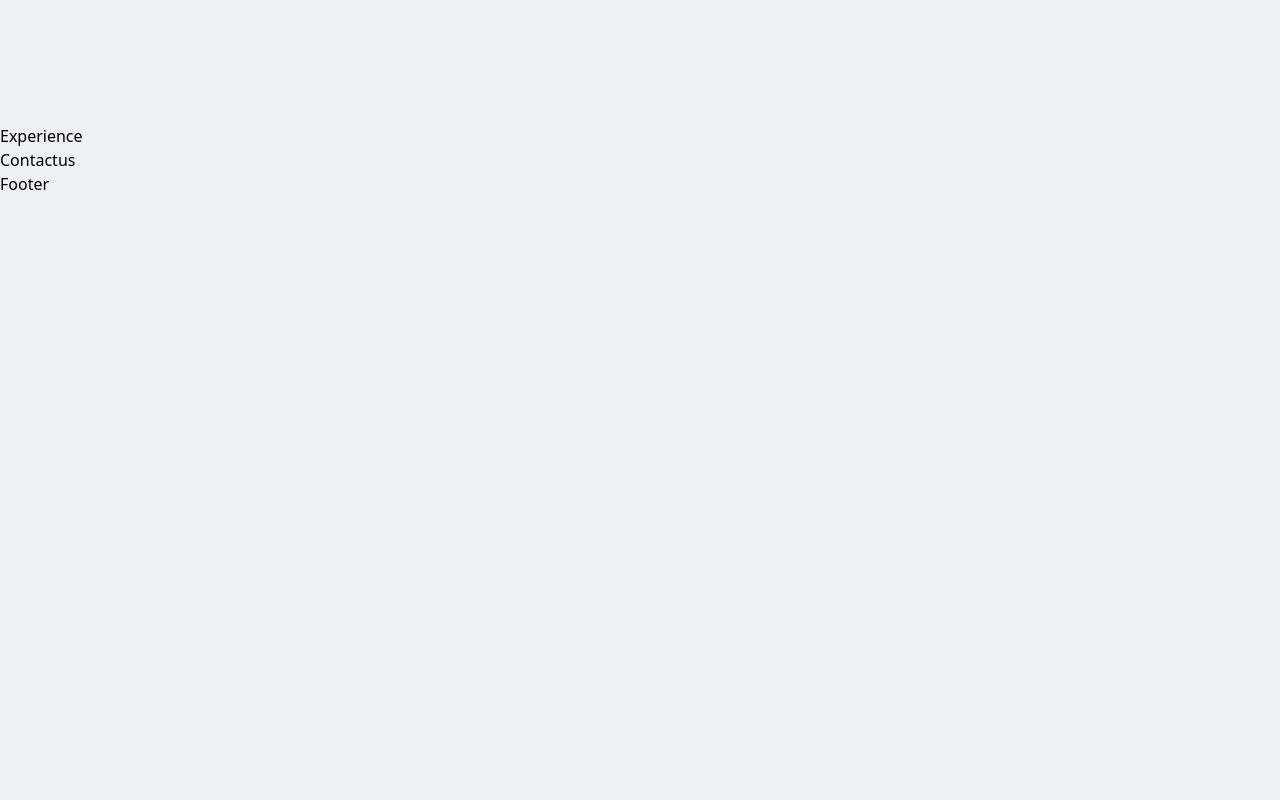
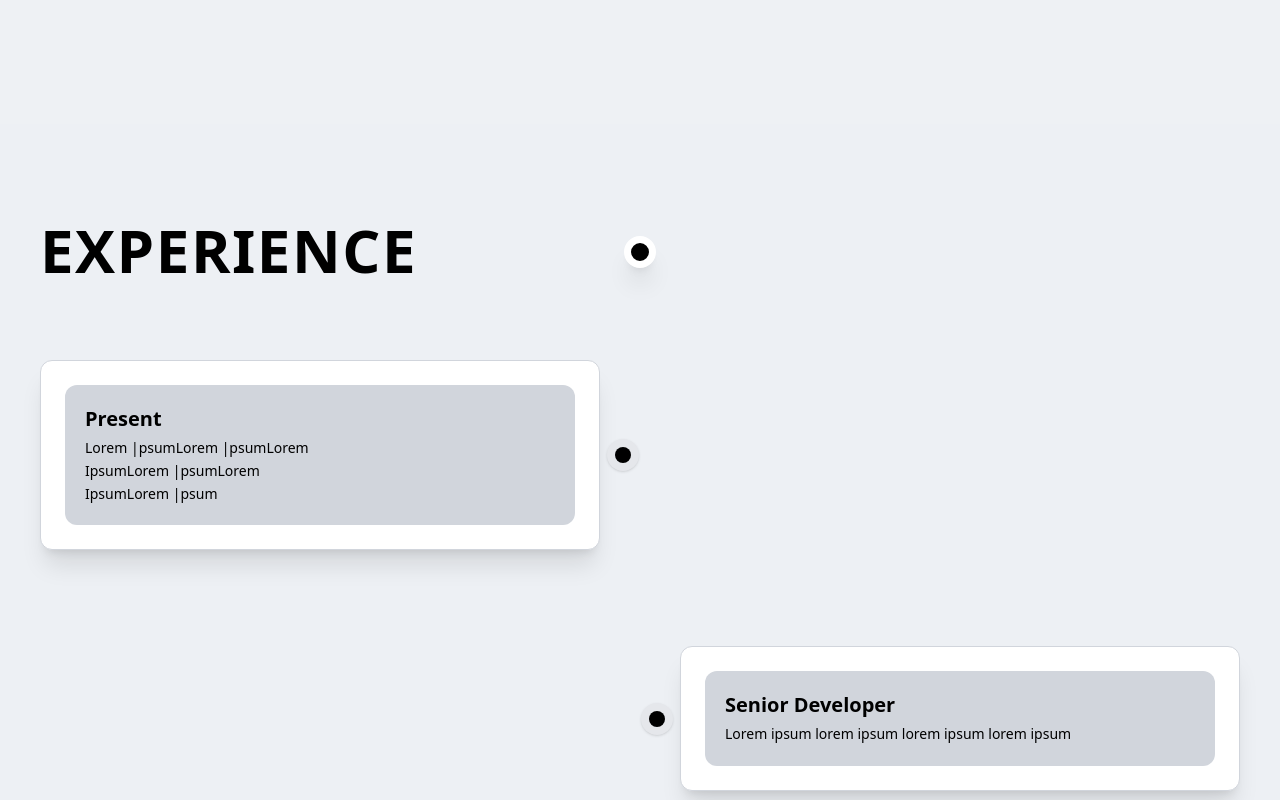
Before and after one commit to Suvanshsehgal/Portfolio, a React (Vite) app in the folder portfolio/: page / in a window 1280 px wide. Shown: the part 1500-2300 px from the top of the page. Before the commit the page ends 1696 px from the top, so only its background shows below. Built offline with nearby package versions, Linux system fonts and the light colour scheme; a web font is replaced by a local one.

Commit message:
Finished Experience section layout and implemented GSAP ScrollTrigger for animations

```diff
--- a/portfolio/src/components/Experience.jsx
+++ b/portfolio/src/components/Experience.jsx
@@ -1,9 +1,136 @@
-import React from 'react'
+import React, { useEffect, useRef } from "react";
+import gsap from "gsap";
+import { ScrollTrigger } from "gsap/ScrollTrigger";
+import { MotionPathPlugin } from "gsap/MotionPathPlugin";
 
-function Experience() {
+gsap.registerPlugin(ScrollTrigger, MotionPathPlugin);
+
+const Experience = () => {
+  const sectionRef = useRef(null);
+  const dotRef = useRef(null);
+  const cardRefs = useRef([]);
+
+  const experiences = [
+    {
+      year: "Present",
+      title: "Present",
+      desc:
+        "Lorem |psumLorem |psumLorem\nIpsumLorem |psumLorem\nIpsumLorem |psum",
+      side: "left",
+    },
+    {
+      year: "2023",
+      title: "Senior Developer",
+      desc: "Lorem ipsum lorem ipsum lorem ipsum lorem ipsum",
+      side: "right",
+    },
+    {
+      year: "2022",
+      title: "Full Stack Developer",
+      desc: "Lorem ipsum lorem ipsum lorem ipsum lorem ipsum",
+      side: "left",
+    },
+    {
+      year: "2020",
+      title: "Junior Developer",
+      desc: "Lorem ipsum lorem ipsum lorem ipsum lorem ipsum",
+      side: "right",
+    },
+  ];
+
+  useEffect(() => {
+    const createTimeline = () => {
+      ScrollTrigger.killAll();
+
+      const dot = dotRef.current;
+      if (!dot) return;
+
+      const dotRect = dot.getBoundingClientRect();
+      const containers = cardRefs.current.filter(Boolean);
+
+      const points = containers.map((card) => {
+        const marker = card.querySelector(".marker");
+        const r = marker.getBoundingClientRect();
+
+        return {
+          x: r.left + r.width / 2 - (dotRect.left + dotRect.width / 2),
+          y: r.top + r.height / 2 - (dotRect.top + dotRect.height / 2),
+        };
+      });
+
+      gsap.timeline({
+        scrollTrigger: {
+          trigger: sectionRef.current,
+          start: "top center",
+          end: "+=1100",   // 🔥 Faster
+          scrub: 0.8,      // 🔥 Snappier
+        },
+      }).to(dot, {
+        duration: 1,
+        ease: "none",
+        motionPath: {
+          path: points,
+          curviness: 1.4,
+        },
+      });
+    };
+
+    createTimeline();
+    window.addEventListener("resize", createTimeline);
+    return () => window.removeEventListener("resize", createTimeline);
+  }, []);
+
   return (
-    <div>Experience</div>
-  )
-}
+    <div
+      ref={sectionRef}
+      className="relative min-h-screen bg-[#edf0f4] px-10 py-24"
+    >
+      <h1 className="text-6xl font-black tracking-wide mb-20">
+        EXPERIENCE
+      </h1>
 
-export default Experience
+      {/* ❌ Center Line Removed */}
+
+      {/* Moving Dot */}
+      <div
+        ref={dotRef}
+        className="absolute left-1/2 -translate-x-1/2 top-28 w-8 h-8 bg-black border-[7px] border-white rounded-full shadow-xl z-30"
+      ></div>
+
+      {/* Cards */}
+      <div className="flex flex-col gap-24">
+        {experiences.map((exp, i) => (
+          <div
+            key={i}
+            ref={(el) => (cardRefs.current[i] = el)}
+            className={`relative flex w-full ${
+              exp.side === "left" ? "justify-start" : "justify-end"
+            }`}
+          >
+            <div className="relative w-[560px] bg-white p-6 rounded-xl shadow-xl border border-gray-300">
+              <div className="bg-gray-300 rounded-xl p-5">
+                <h2 className="text-xl font-bold mb-1">{exp.title}</h2>
+                <p className="text-sm leading-relaxed whitespace-pre-line">
+                  {exp.desc}
+                </p>
+              </div>
+
+              <div
+                className={`
+                  marker absolute top-1/2 -translate-y-1/2
+                  w-8 h-8 rounded-full bg-gray-200 flex items-center justify-center shadow
+                  ${exp.side === "left" ? "-right-10" : "-left-10"}
+                `}
+              >
+                <div className="w-4 h-4 bg-black rounded-full"></div>
+              </div>
+
+            </div>
+          </div>
+        ))}
+      </div>
+    </div>
+  );
+};
+
+export default Experience;
```
